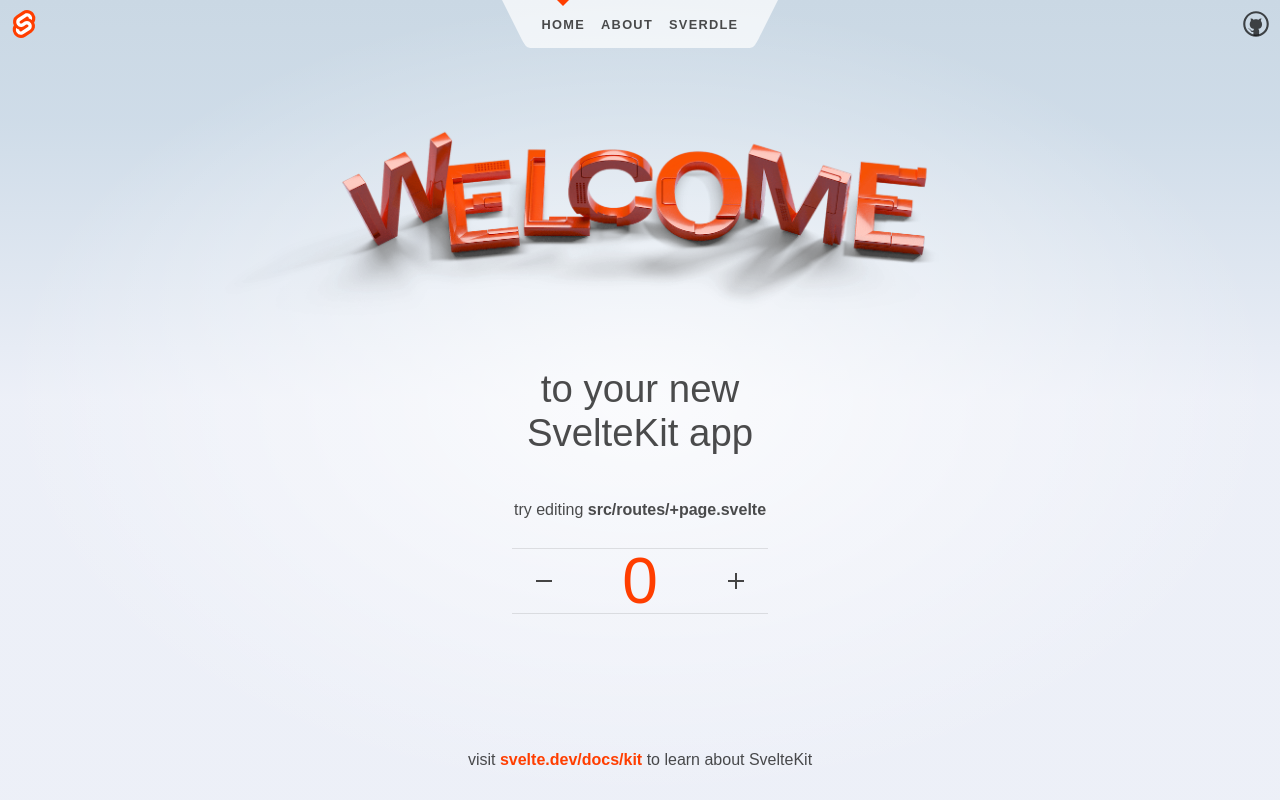
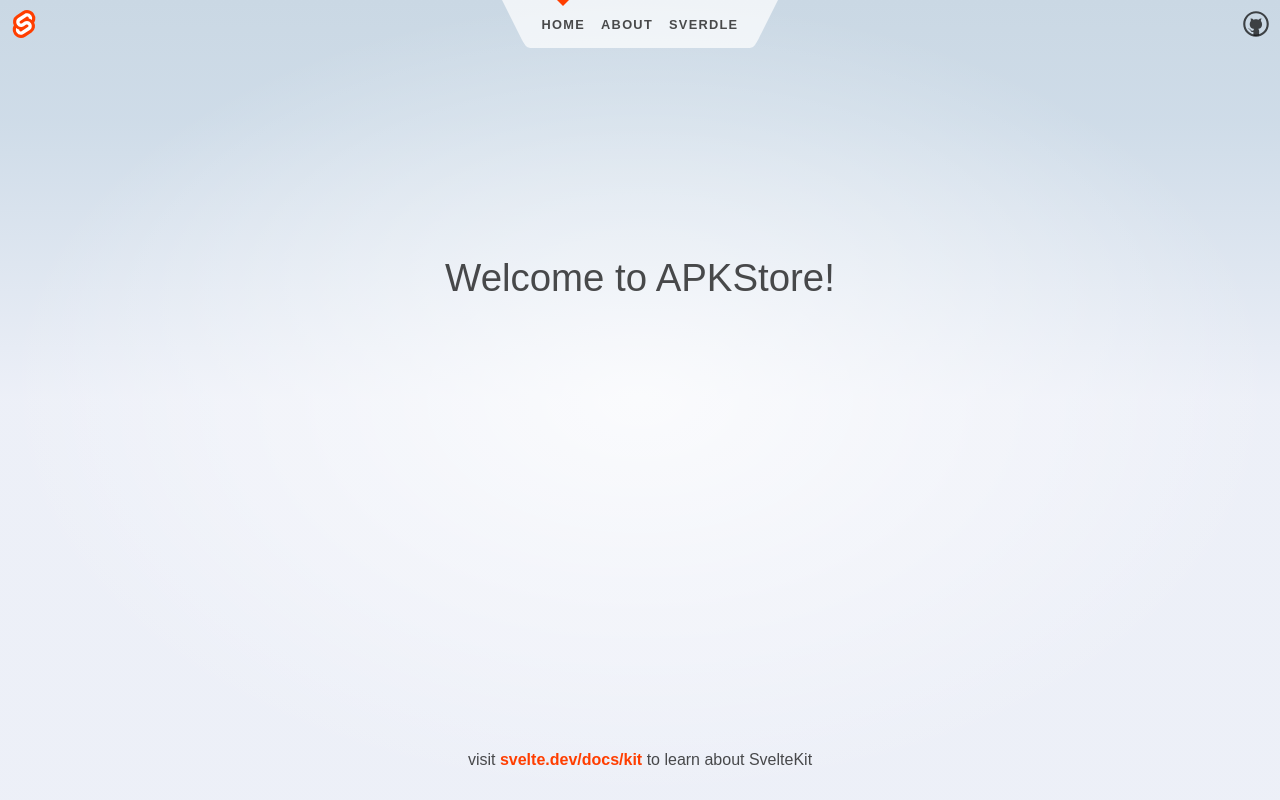
Before and after one commit to errortek/apkstore, a SvelteKit app: page / in a window 1280 px wide. Built offline with nearby package versions, Linux system fonts and the light colour scheme.

Commit message:
Update main page contents

```diff
--- a/src/routes/+page.svelte
+++ b/src/routes/+page.svelte
@@ -5,27 +5,12 @@
 </script>
 
 <svelte:head>
-	<title>Home</title>
-	<meta name="description" content="Svelte demo app" />
+	<title>APKStore</title>
+	<meta name="description" content="APKStore" />
 </svelte:head>
 
 <section>
-	<h1>
-		<span class="welcome">
-			<picture>
-				<source srcset={welcome} type="image/webp" />
-				<img src={welcomeFallback} alt="Welcome" />
-			</picture>
-		</span>
-
-		to your new<br />SvelteKit app
-	</h1>
-
-	<h2>
-		try editing <strong>src/routes/+page.svelte</strong>
-	</h2>
-
-	<Counter />
+	<h1>Welcome to APKStore!</h1>
 </section>
 
 <style>
@@ -40,20 +25,4 @@
 	h1 {
 		width: 100%;
 	}
-
-	.welcome {
-		display: block;
-		position: relative;
-		width: 100%;
-		height: 0;
-		padding: 0 0 calc(100% * 495 / 2048) 0;
-	}
-
-	.welcome img {
-		position: absolute;
-		width: 100%;
-		height: 100%;
-		top: 0;
-		display: block;
-	}
 </style>
```
